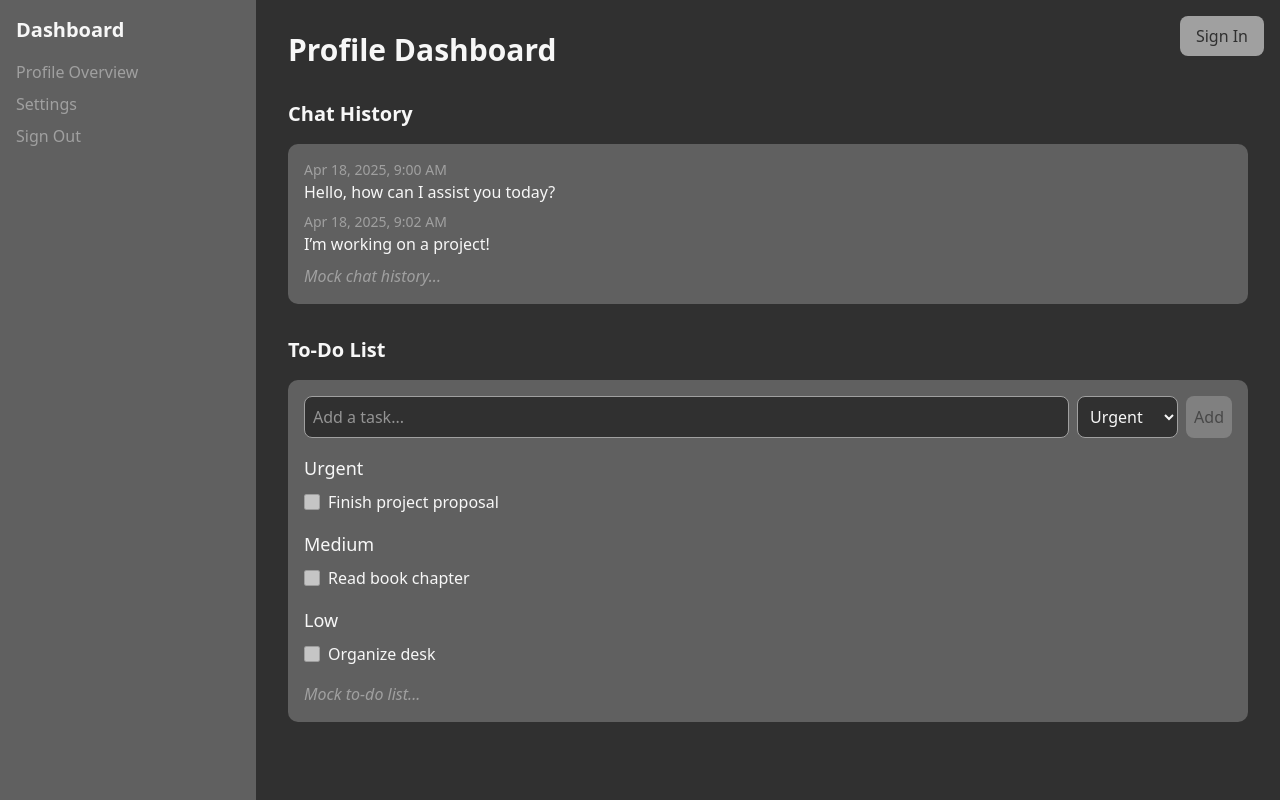
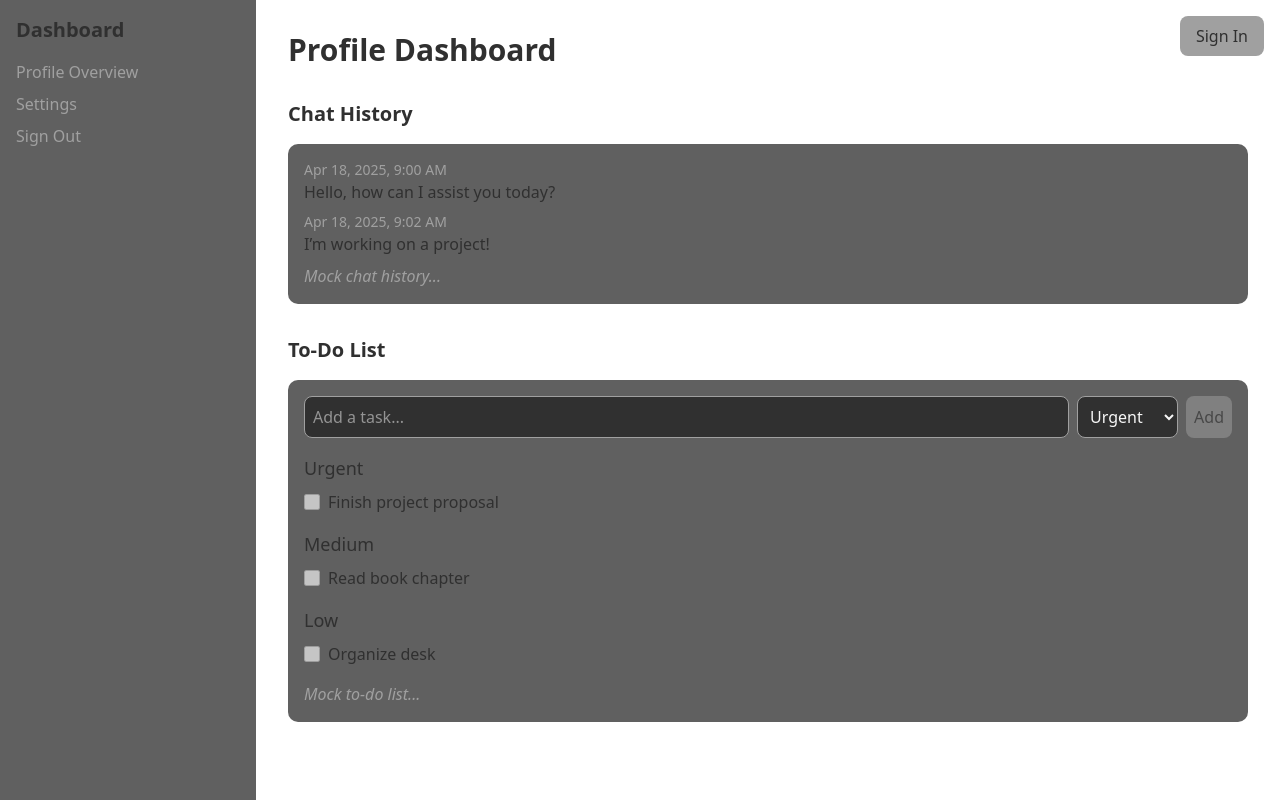
Before and after one commit to workbykait/ai-sdk-starter-xai, a Next.js app: page /profile in a window 1280 px wide. Built offline with nearby package versions, Linux system fonts and the light colour scheme.

Commit message:
Update page.tsx

```diff
--- a/app/profile/page.tsx
+++ b/app/profile/page.tsx
@@ -1,6 +1,6 @@
 export default function ProfilePage() {
   return (
-    <div className="min-h-screen bg-[#303030] text-[#F7F7F7] flex">
+    <div className="min-h-screen  text-[#303030] flex">
       {/* Sidebar */}
       <div className="w-64 bg-[#606060] p-4 fixed h-screen">
         <h2 className="text-xl font-bold mb-4">Dashboard</h2>
```
